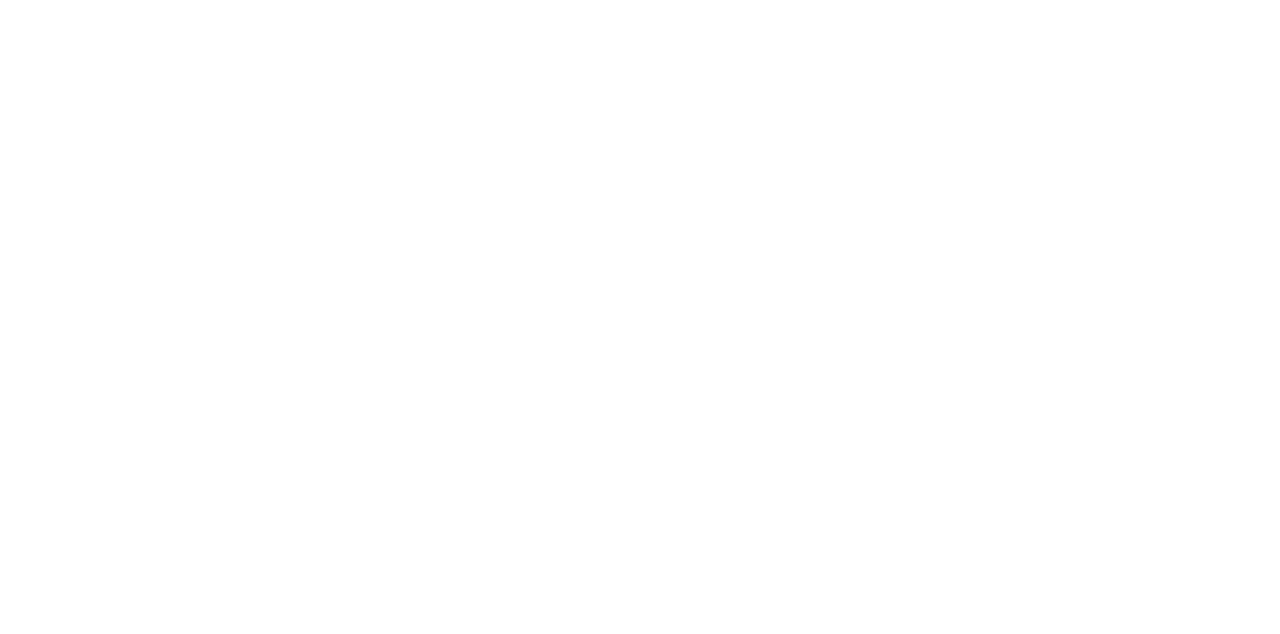
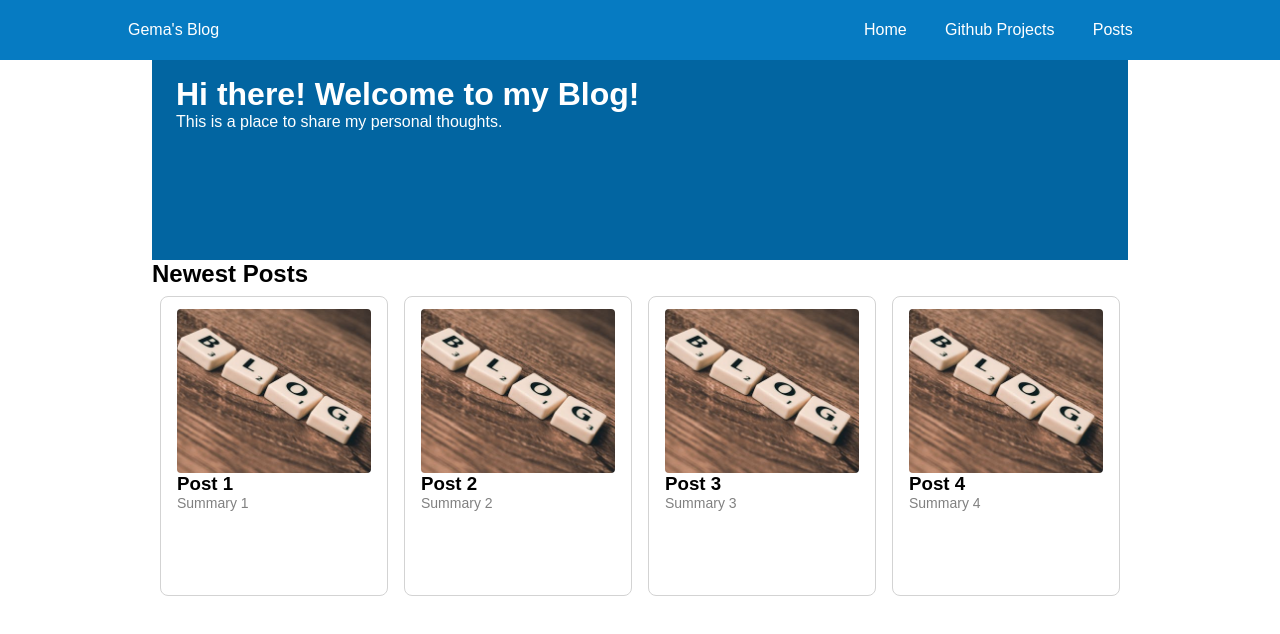
Before and after one commit to gemadp01/personal-blog, a Next.js app: page / in a window 1280 px wide. Shown: the top 634 px of the page. Built offline with nearby package versions, Linux system fonts and the light colour scheme.

Commit message:
feat: homepage

```diff
--- a/package.json
+++ b/package.json
@@ -19,6 +19,7 @@
     "@types/react-dom": "^19",
     "eslint": "^9",
     "eslint-config-next": "16.0.7",
+    "sass": "^1.94.2",
     "typescript": "^5"
   }
 }
--- /dev/null
+++ b/src/components/Layout/index.module.scss
@@ -0,0 +1,36 @@
+.nav {
+  height: 60px;
+  width: 100%;
+  position: fixed;
+  top: 0;
+  background-color: var(--primaryColor);
+  color: white;
+  display: flex;
+  align-items: center;
+  padding: 0 10%;
+  justify-content: space-between;
+
+  ul {
+    list-style: none;
+    display: flex;
+    width: 30%;
+    justify-content: space-around;
+    li {
+      padding: 0 8px;
+      cursor: pointer;
+    }
+    .link {
+      color: white;
+      text-decoration: none;
+      &:hover {
+        color: lightblue;
+      }
+    }
+  }
+}
+
+.main {
+  padding: 80px 24px 24px;
+  width: 80%;
+  margin: 0 auto;
+}
--- /dev/null
+++ b/src/components/Layout/index.tsx
@@ -0,0 +1,56 @@
+import { PropsWithChildren } from "react";
+import styles from "./index.module.scss";
+import Link from "next/link";
+import Head from "next/head";
+import { Geist, Geist_Mono } from "next/font/google";
+
+const geistSans = Geist({
+  variable: "--font-geist-sans",
+  subsets: ["latin"],
+});
+
+const geistMono = Geist_Mono({
+  variable: "--font-geist-mono",
+  subsets: ["latin"],
+});
+
+const Layout = ({ children }: PropsWithChildren) => {
+  return (
+    <>
+      <Head>
+        <title>Create Next App</title>
+        <meta name="description" content="Generated by create next app" />
+        <meta name="viewport" content="width=device-width, initial-scale=1" />
+        <link rel="icon" href="/favicon.ico" />
+      </Head>
+      <div
+        className={`${styles.page} ${geistSans.variable} ${geistMono.variable}`}
+      >
+        <nav className={styles.nav}>
+          {`Gema's Blog`}
+
+          <ul>
+            <li>
+              <Link href="/" className={styles.link}>
+                Home
+              </Link>
+            </li>
+            <li>
+              <Link href="/gh-projects" className={styles.link}>
+                Github Projects
+              </Link>
+            </li>
+            <li>
+              <Link href="/posts" className={styles.link}>
+                Posts
+              </Link>
+            </li>
+          </ul>
+        </nav>
+        <main className={styles.main}>{children}</main>
+      </div>
+    </>
+  );
+};
+
+export default Layout;
--- /dev/null
+++ b/src/components/PostCard/index.module.scss
@@ -0,0 +1,40 @@
+.container {
+  width: 100%;
+  height: 300px;
+  border: 1px solid lightgray;
+  background-color: white;
+  padding: 12px 16px;
+  border-radius: 8px;
+  display: inline-block;
+  cursor: pointer;
+  transition: transform 100ms linear;
+  vertical-align: top;
+  &:hover {
+    transform: scale(1.03);
+  }
+  &[data-no-image="true"] {
+    height: 130px;
+  }
+
+  p {
+    color: gray;
+    font-size: 14px;
+    overflow: hidden;
+    display: -webkit-box;
+    text-overflow: ellipsis;
+    -webkit-line-clamp: 3;
+    line-clamp: 3;
+    -webkit-box-orient: vertical;
+  }
+}
+
+.imageWrapper {
+  position: relative;
+  width: 100%;
+  height: 60%;
+  border-radius: 4px;
+  overflow: hidden;
+  img {
+    object-fit: cover;
+  }
+}
--- /dev/null
+++ b/src/components/PostCard/index.tsx
@@ -0,0 +1,32 @@
+import Image from "next/image";
+import styles from "./index.module.scss";
+
+interface TPostCardProps {
+  title: string;
+  summary: string;
+  thumbnail?: string;
+}
+
+const PostCard = ({ title, summary, thumbnail }: TPostCardProps) => {
+  return (
+    <section className={styles.container} data-no-image={!thumbnail}>
+      {thumbnail && (
+        <div className={styles.imageWrapper}>
+          <Image
+            src={thumbnail}
+            fill
+            quality={`100`}
+            alt={title}
+            style={{
+              objectFit: "cover",
+            }}
+          />
+        </div>
+      )}
+      <h3>{title}</h3>
+      <p>{summary}</p>
+    </section>
+  );
+};
+
+export default PostCard;
--- a/src/pages/_app.tsx
+++ b/src/pages/_app.tsx
@@ -1,6 +1,11 @@
+import Layout from "@/components/Layout";
 import "@/styles/globals.css";
 import type { AppProps } from "next/app";
 
 export default function App({ Component, pageProps }: AppProps) {
-  return <Component {...pageProps} />;
+  return (
+    <Layout>
+      <Component {...pageProps} />
+    </Layout>
+  );
 }
--- /dev/null
+++ b/src/pages/index.module.scss
@@ -0,0 +1,19 @@
+.banner {
+  height: 25vh;
+  background-color: #0265a1;
+  margin: -20px 0 0;
+  padding: 16px 24px;
+  h1 {
+    color: white;
+  }
+  p {
+    color: white;
+  }
+}
+
+.cardWrapper {
+  display: inline-block;
+  width: 25%;
+  min-width: 200px;
+  padding: 8px;
+}
--- a/src/pages/index.tsx
+++ b/src/pages/index.tsx
@@ -1,15 +1,27 @@
-import { Geist, Geist_Mono } from "next/font/google";
-
-// const geistSans = Geist({
-//   variable: "--font-geist-sans",
-//   subsets: ["latin"],
-// });
-
-// const geistMono = Geist_Mono({
-//   variable: "--font-geist-mono",
-//   subsets: ["latin"],
-// });
+import styles from "@/pages/index.module.scss";
+import PostCard from "@/components/PostCard";
 
 export default function Home() {
-  return <></>;
+  return (
+    <>
+      <div>
+        <div className={styles.banner}>
+          <h1>Hi there! Welcome to my Blog!</h1>
+          <p>This is a place to share my personal thoughts.</p>
+        </div>
+        <h2>Newest Posts</h2>
+        <div>
+          {new Array(4).fill(null).map((_, index) => (
+            <div key={index} className={styles.cardWrapper}>
+              <PostCard
+                thumbnail="/blog-images/default.jpeg"
+                title={`Post ${index + 1}`}
+                summary={`Summary ${index + 1}`}
+              />
+            </div>
+          ))}
+        </div>
+      </div>
+    </>
+  );
 }
```
Also changed, not shown: public/blog-images/default.jpeg (added), 1 other file (tests, documents, lock files or other folders).
